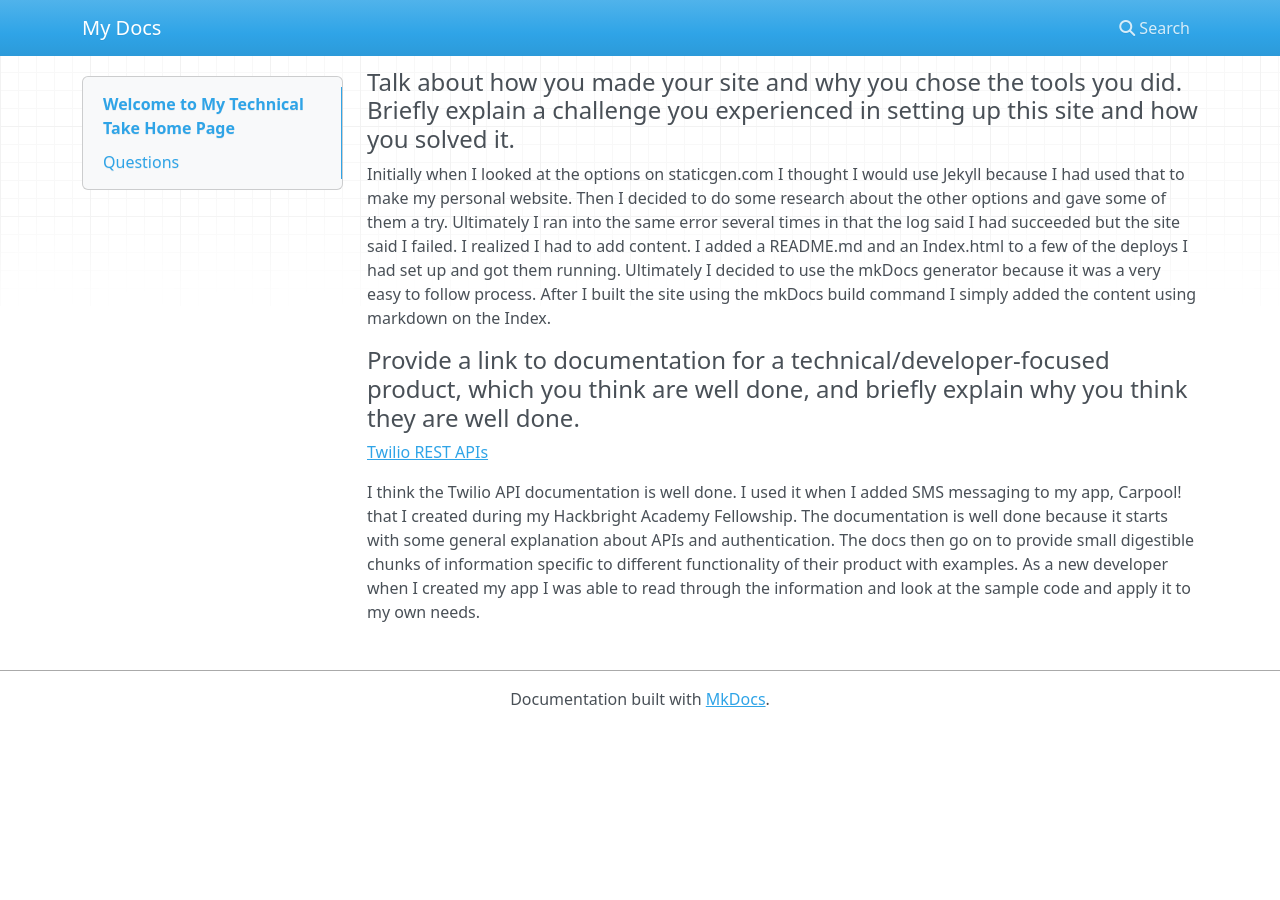
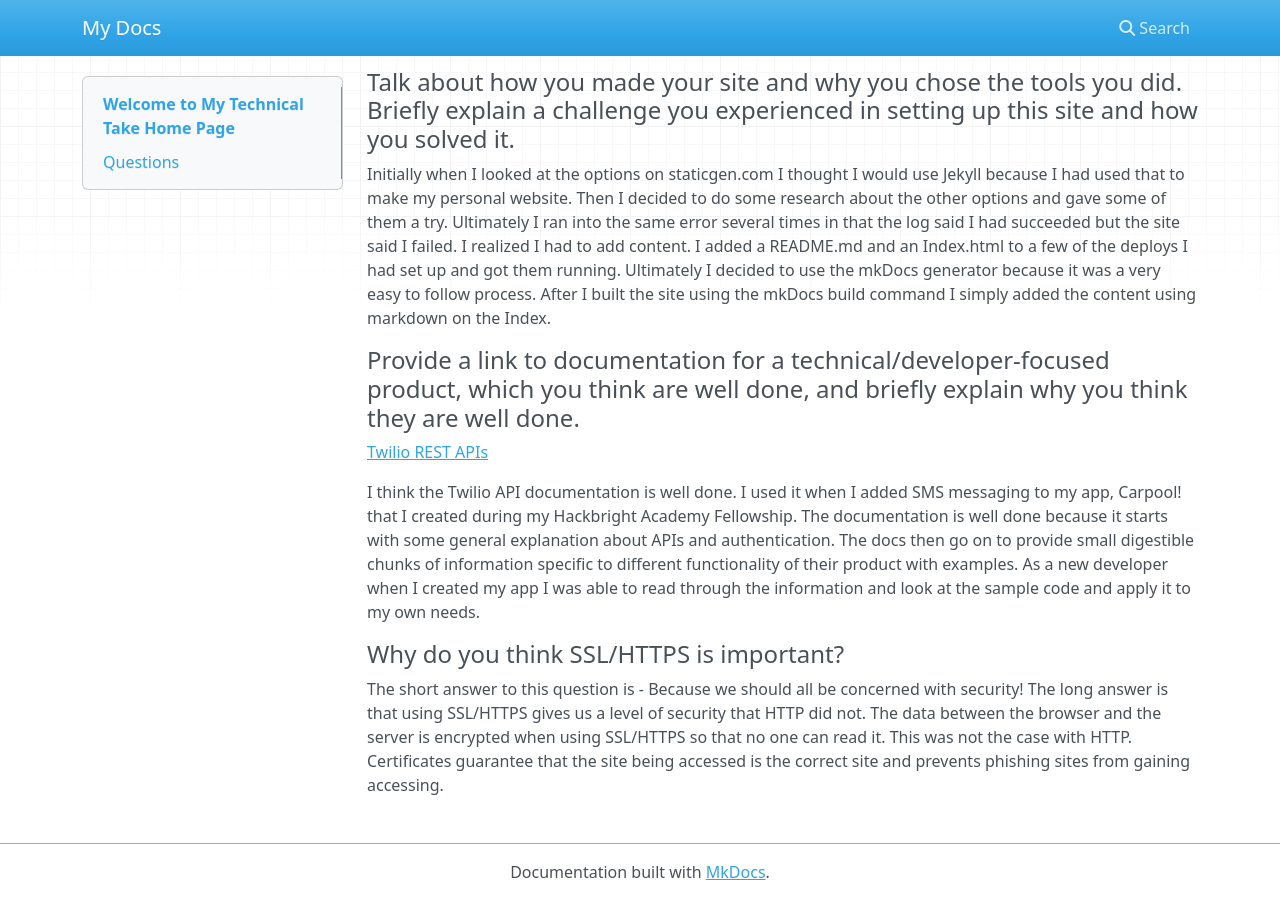
Before and after one commit to julie-norris/mkdocs-base, an MkDocs documentation site: the page built from docs/index.md, in a window 1280 px wide and 900 px high, scrolled down 1050 px. Built offline with MkDocs 1.6.1, drawn with Linux system fonts in a browser that asks for light colours; nearby versions of some CDN libraries; before the commit the page ends 1777 px from its top, so only the background shows below that.

Commit message:
Update index.md

```diff
--- a/docs/index.md
+++ b/docs/index.md
@@ -47,3 +47,8 @@
 [Twilio REST APIs](https://www.twilio.com/docs/usage/api)
 
 I think the Twilio API documentation is well done. I used it when I added SMS messaging to my app, Carpool! that I created during my Hackbright Academy Fellowship.  The documentation is well done because it starts with some general explanation about APIs and authentication. The docs then go on to provide small digestible chunks of information specific to different functionality of their product with examples. As a new developer when I created my app I was able to read through the information and look at the sample code and apply it to my own needs.
+
+
+#### Why do you think SSL/HTTPS is important?
+
+The short answer to this question is - Because we should all be concerned with security! The long answer is that using SSL/HTTPS gives us a level of security that HTTP did not. The data between the browser and the server is encrypted when using SSL/HTTPS so that no one can read it. This was not the case with HTTP.   Certificates guarantee that the site being accessed is the correct site and prevents phishing sites from gaining accessing.
```
